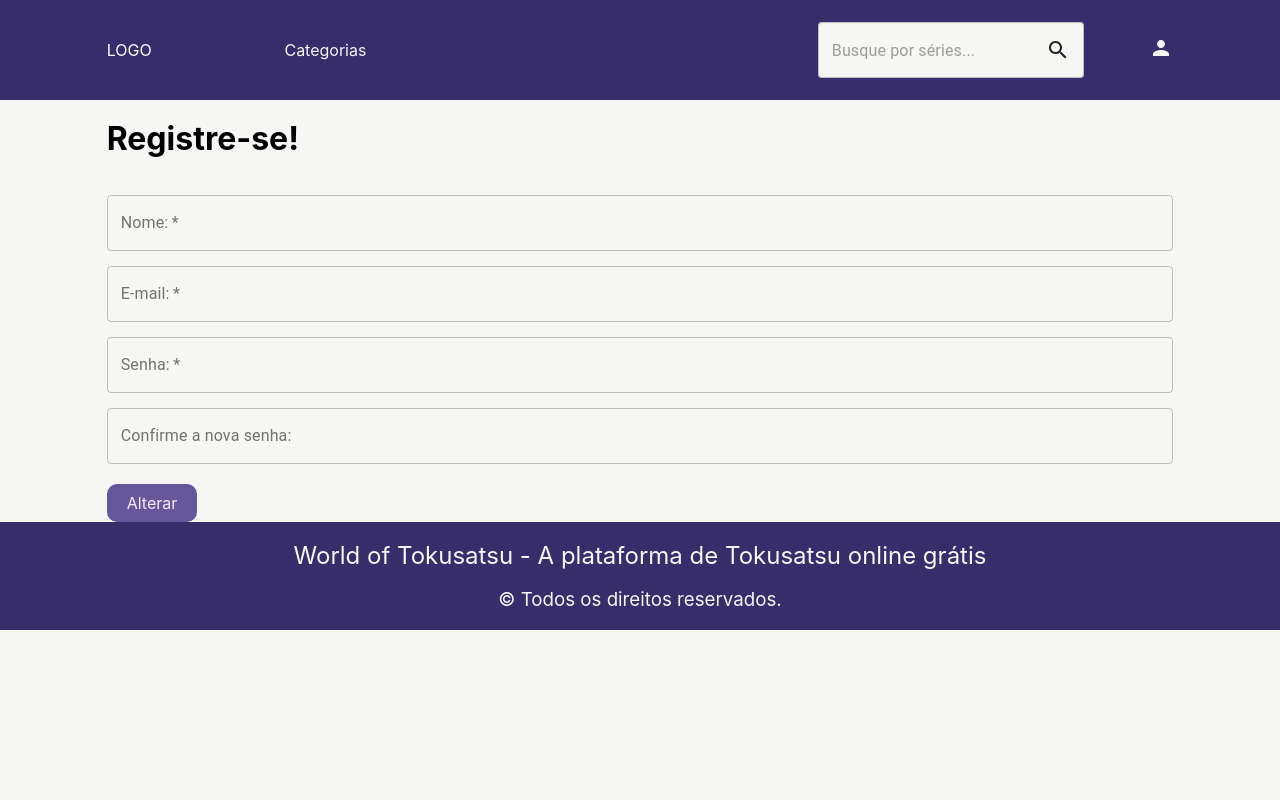
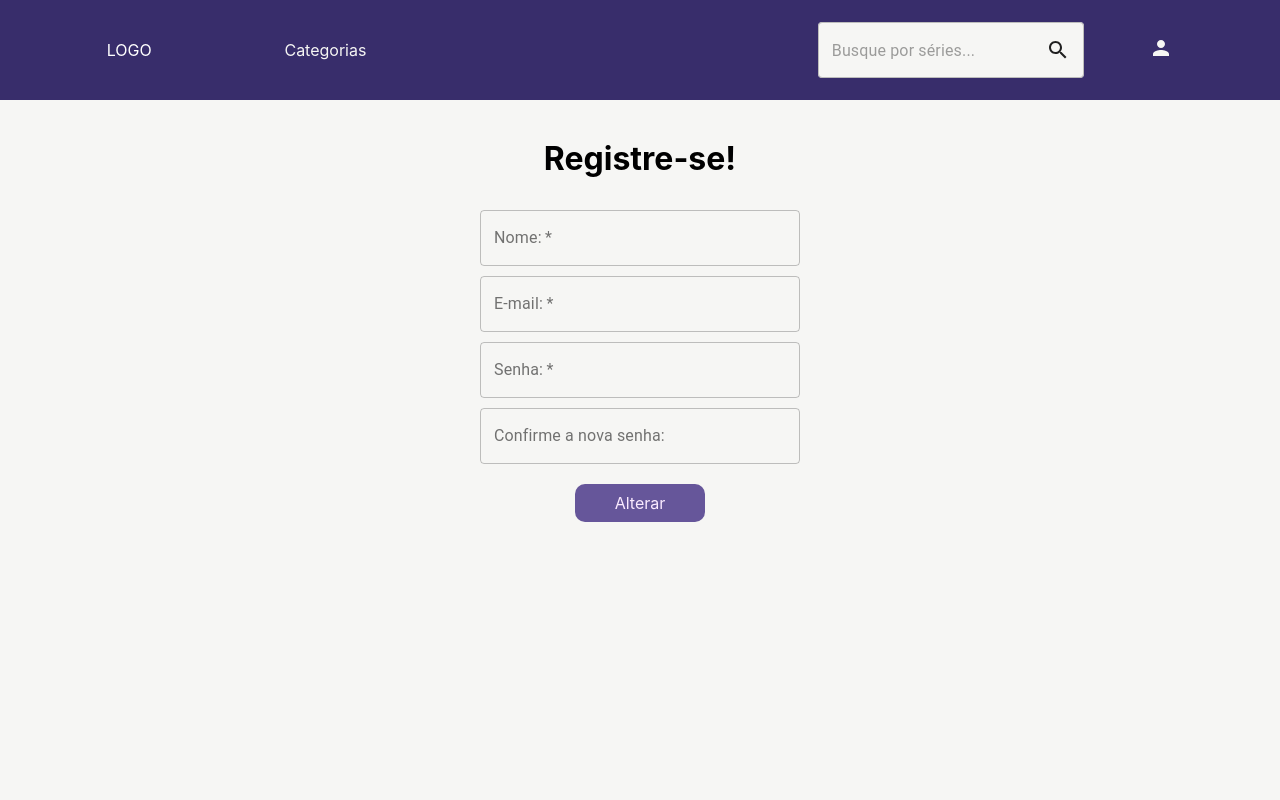
Before and after one commit to damassa/worldoftoku, a React (Create React App) app: page /register in a window 1280 px wide. Shown: the top 800 px of the page. Built offline with nearby package versions, Linux system fonts and the light colour scheme.

Commit message:
Blank space on footer removed

```diff
--- a/src/App.css
+++ b/src/App.css
@@ -23,6 +23,25 @@
 body {
   margin: 0;
   background-color: #f6f6f4;
+}
+
+html,
+body,
+root {
+  top: 0;
+  margin: 0;
+  left: 0;
+  width: 100vw;
+  height: 100vh;
+  padding: 0;
+}
+
+.wrapper {
+  display: flex;
+  justify-content: center;
+  min-height: 100vh;
+  flex-wrap: no-wrap;
+  padding-bottom: 120px;
 }
 
 /**
--- a/src/components/footer/styles.js
+++ b/src/components/footer/styles.js
@@ -2,6 +2,8 @@
 
 const useStyles = makeStyles((theme) => ({
   footer: {
+    marginTop: -120,
+    height: 120,
     backgroundColor: '#382D6B',
     color: '#f6f6f4',
     '& h2, h3': {
--- a/src/components/routes/index.js
+++ b/src/components/routes/index.js
@@ -28,13 +28,7 @@
 const Routes = () => (
   <BrowserRouter>
     <Header />
-    <div
-      style={{
-        width: '100vw',
-        display: 'flex',
-        flexWrap: 'no-wrap',
-      }}
-    >
+    <div className="wrapper">
       <Switch>
         <PrivateRoute path="/" exact component={Home} />
         <PrivateRoute path="/detail/:id" exact component={Detail} />
--- a/src/pages/Register/index.js
+++ b/src/pages/Register/index.js
@@ -8,15 +8,15 @@
   const classes = useStyles();
 
   return (
-    <Grid container>
+    <Grid container className={classes.registerContainer}>
       <Grid item xs={12}>
         <Grid container justify="center">
           <Grid item xs={10}>
-            <Grid container>
-              <Grid item xs={12}>
+            <Grid container justify="center">
+              <Grid item xs={12} className={classes.registerTitle}>
                 <h1>Registre-se!</h1>
               </Grid>
-              <Grid item xs={12}>
+              <Grid item xs={12} className={classes.inputWrapper}>
                 <Grid container justify="center">
                   <Grid item xs={12}>
                     <TextField
@@ -75,7 +75,6 @@
                 </Grid>
               </Grid>
             </Grid>
-            <Grid container justify="center"></Grid>
           </Grid>
         </Grid>
       </Grid>
--- a/src/pages/Register/styles.js
+++ b/src/pages/Register/styles.js
@@ -1,20 +1,25 @@
 import { makeStyles } from '@material-ui/core/styles';
 
-const useStyles = makeStyles((theme) => ({
+const useStyles = makeStyles(() => ({
   registerContainer: {
-    padding: '20px 0 50px 0',
+    padding: '20px 0 70px 0',
+  },
+  registerTitle: {
+    '& h1': {
+      textAlign: 'center',
+    },
+  },
+  inputWrapper: {
+    maxWidth: 320,
   },
   input: {
-    marginTop: 15,
+    marginTop: 10,
   },
   registerFormButton: {
     display: 'flex',
-    justifyContent: 'flex-start',
-    [theme.breakpoints.down('md')]: {
-      justifyContent: 'center',
-    },
+    justifyContent: 'center',
     '& button': {
-      padding: '10px 20px',
+      padding: '10px 40px',
       borderRadius: 10,
       cursor: 'pointer',
       marginTop: 20,
```
